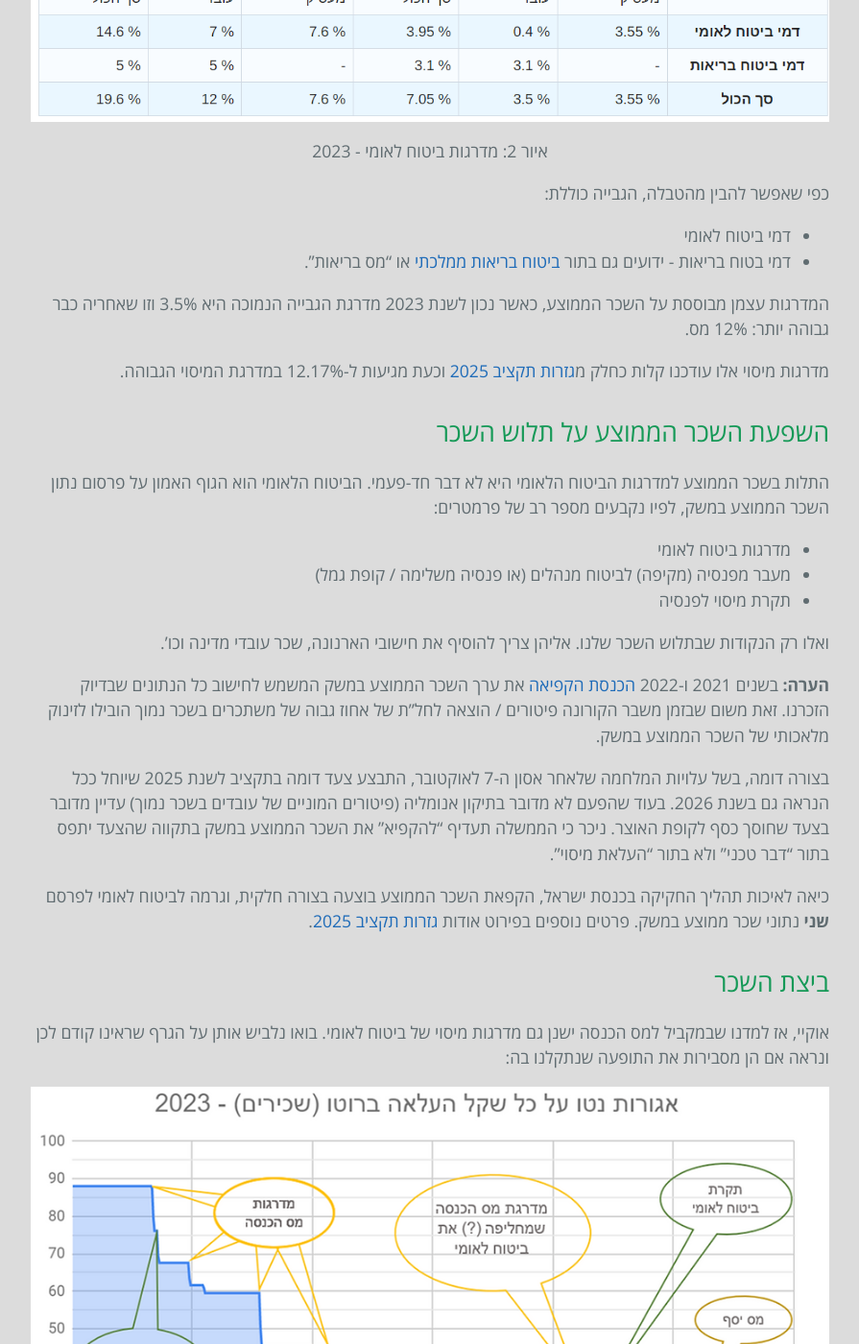
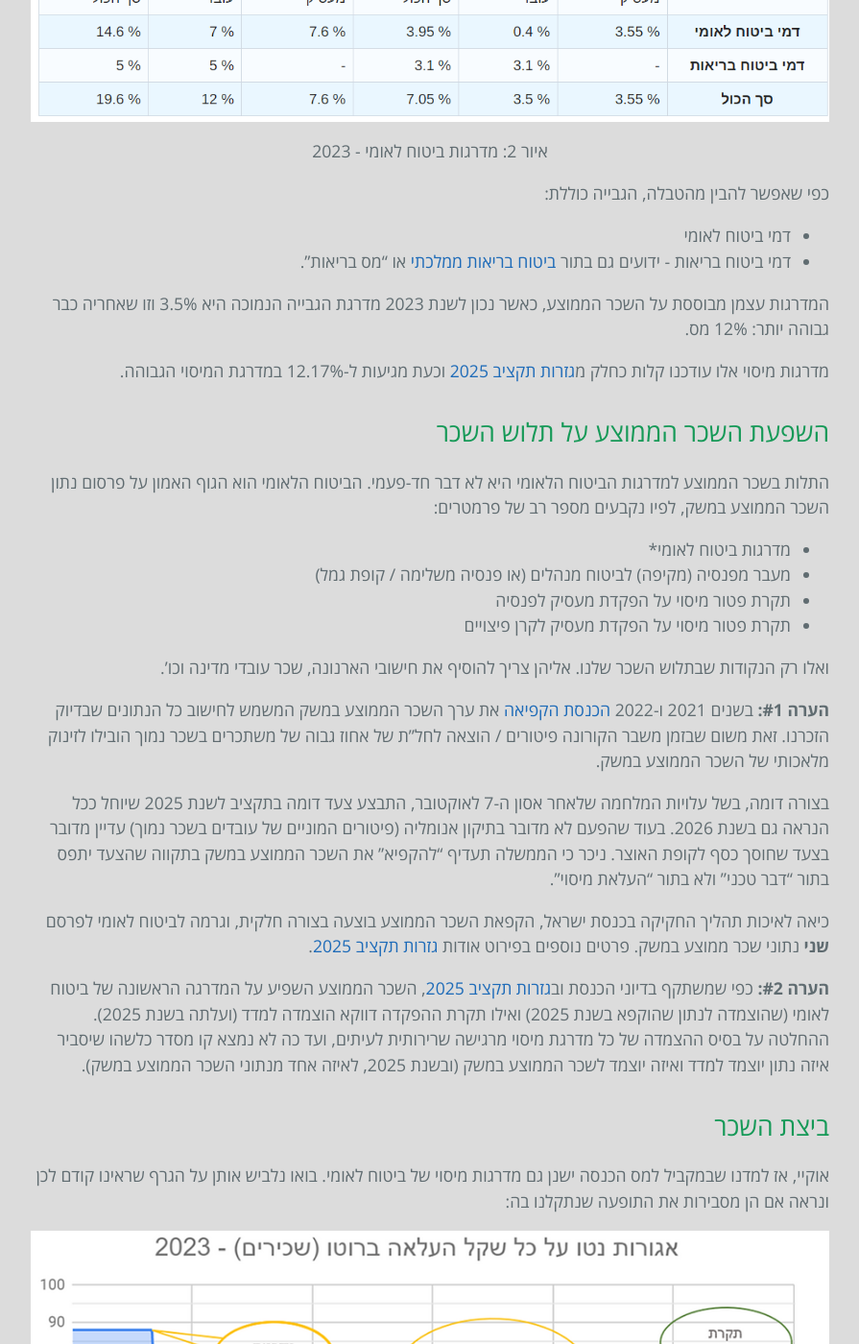
Before and after one commit to eyalitki/payslip101, a Jekyll site: the page built from docs/_posts/2023-01-29-מס-הכנסה-ממאדים-וביטוח-לאומי-מנוגה.markdown, in a window 1280 px wide and 1400 px high, scrolled down 1582 px. Shown: the whole window at 96% size, without its empty margins (192-1087 px from the left). Built offline with Jekyll 4.4.1, drawn with Linux system fonts in a browser that asks for light colours.

Commit message:
[2025] Update impacted pages
Signed-off-by: Eyal Itkin <eyal.itkin@gmail.com>

```diff
--- a/docs/_posts/2023-01-29-מס-הכנסה-ממאדים-וביטוח-לאומי-מנוגה.markdown
+++ b/docs/_posts/2023-01-29-מס-הכנסה-ממאדים-וביטוח-לאומי-מנוגה.markdown
@@ -35,7 +35,7 @@ src="/assets/images/מדרגות ביטוח לאומי - 2023.png" alt="מדרג
 
 כפי שאפשר להבין מהטבלה, הגבייה כוללת:
 * דמי ביטוח לאומי
-* דמי בטוח בריאות - ידועים גם בתור [ביטוח בריאות ממלכתי](https://www.kolzchut.org.il/he/%D7%91%D7%99%D7%98%D7%95%D7%97_%D7%91%D7%A8%D7%99%D7%90%D7%95%D7%AA) או "מס בריאות".
+* דמי ביטוח בריאות - ידועים גם בתור [ביטוח בריאות ממלכתי](https://www.kolzchut.org.il/he/%D7%91%D7%99%D7%98%D7%95%D7%97_%D7%91%D7%A8%D7%99%D7%90%D7%95%D7%AA) או "מס בריאות".
 
 המדרגות עצמן מבוססת על השכר הממוצע, כאשר נכון לשנת 2023 מדרגת הגבייה הנמוכה היא 3.5% וזו שאחריה כבר גבוהה יותר: 12% מס.
 
@@ -44,18 +44,21 @@ src="/assets/images/מדרגות ביטוח לאומי - 2023.png" alt="מדרג
 
 ## השפעת השכר הממוצע על תלוש השכר
 התלות בשכר הממוצע למדרגות הביטוח הלאומי היא לא דבר חד-פעמי. הביטוח הלאומי הוא הגוף האמון על פרסום נתון השכר הממוצע במשק, לפיו נקבעים מספר רב של פרמטרים:
-* מדרגות ביטוח לאומי
+* מדרגות ביטוח לאומי*
 * מעבר מפנסיה (מקיפה) לביטוח מנהלים (או פנסיה משלימה / קופת גמל)
-* תקרת מיסוי לפנסיה
+* תקרת פטור מיסוי על הפקדת מעסיק לפנסיה
+* תקרת פטור מיסוי על הפקדת מעסיק לקרן פיצויים
 
 ואלו רק הנקודות שבתלוש השכר שלנו. אליהן צריך להוסיף את חישובי הארנונה, שכר עובדי מדינה וכו'.
 
 
-**הערה:** בשנים 2021 ו-2022 [הכנסת הקפיאה](https://main.knesset.gov.il/News/PressReleases/pages/press12102021j.aspx) את ערך השכר הממוצע במשק המשמש לחישוב כל הנתונים שבדיוק הזכרנו. זאת משום שבזמן משבר הקורונה פיטורים / הוצאה לחל"ת של אחוז גבוה של משתכרים בשכר נמוך הובילו לזינוק מלאכותי של השכר הממוצע במשק.
+**הערה #1:** בשנים 2021 ו-2022 [הכנסת הקפיאה](https://main.knesset.gov.il/News/PressReleases/pages/press12102021j.aspx) את ערך השכר הממוצע במשק המשמש לחישוב כל הנתונים שבדיוק הזכרנו. זאת משום שבזמן משבר הקורונה פיטורים / הוצאה לחל"ת של אחוז גבוה של משתכרים בשכר נמוך הובילו לזינוק מלאכותי של השכר הממוצע במשק.
 
 בצורה דומה, בשל עלויות המלחמה שלאחר אסון ה-7 לאוקטובר, התבצע צעד דומה בתקציב לשנת 2025 שיוחל ככל הנראה גם בשנת 2026. בעוד שהפעם לא מדובר בתיקון אנומליה (פיטורים המוניים של עובדים בשכר נמוך) עדיין מדובר בצעד שחוסך כסף לקופת האוצר. ניכר כי הממשלה תעדיף "להקפיא" את השכר הממוצע במשק בתקווה שהצעד יתפס בתור "דבר טכני" ולא בתור "העלאת מיסוי".
 
 כיאה לאיכות תהליך החקיקה בכנסת ישראל, הקפאת השכר הממוצע בוצעה בצורה חלקית, וגרמה לביטוח לאומי לפרסם **שני** נתוני שכר ממוצע במשק. פרטים נוספים בפירוט אודות [גזרות תקציב 2025](../גזרות-תקציב-2025/).
+
+**הערה #2:** כפי שמשתקף בדיוני הכנסת וב[גזרות תקציב 2025](../גזרות-תקציב-2025/), השכר הממוצע השפיע על המדרגה הראשונה של ביטוח לאומי (שהוצמדה לנתון שהוקפא בשנת 2025) ואילו תקרת ההפקדה דווקא הוצמדה למדד (ועלתה בשנת 2025). ההחלטה על בסיס ההצמדה של כל מדרגת מיסוי מרגישה שרירותית לעיתים, ועד כה לא נמצא קו מסדר כלשהו שיסביר איזה נתון יוצמד למדד ואיזה יוצמד לשכר הממוצע במשק (ובשנת 2025, לאיזה אחד מנתוני השכר הממוצע במשק).
 
 
 ## ביצת השכר
```
Also changed, not shown: other parts of docs/_posts/2023-01-29-מס-הכנסה-ממאדים-וביטוח-לאומי-מנוגה.markdown (+2 -2 lines).
